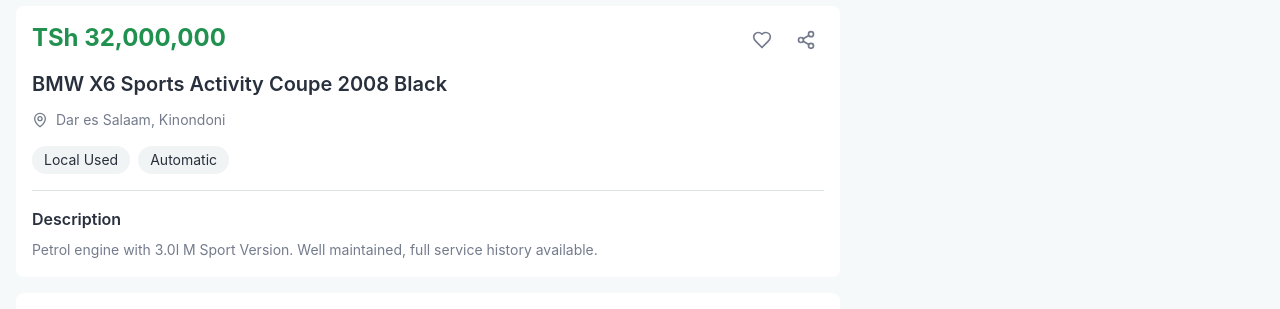
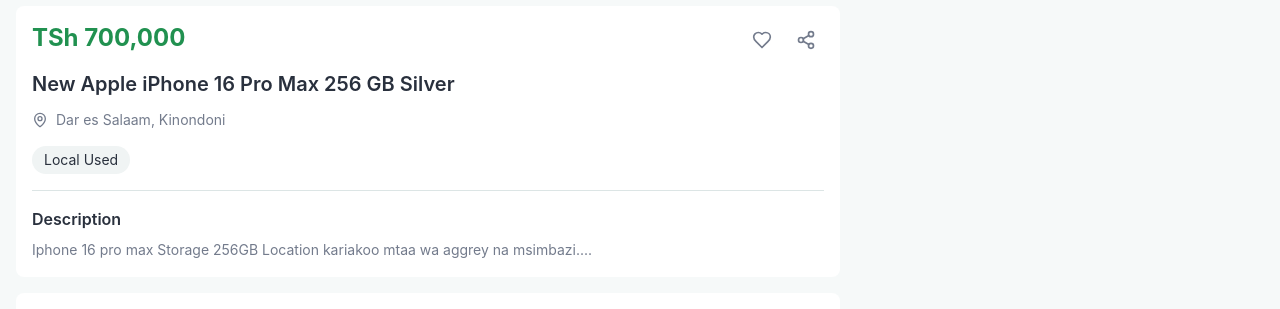
Before and after one commit to Prashant8409/withpayment, a React (Vite) app: page /product/1 in a window 1280 px wide. Shown: the part 562-871 px from the top of the page. Built offline with nearby package versions, Linux system fonts and the light colour scheme; the HTML template or start-up script is replaced by a standard one.

Commit message:
Update products.ts

```diff
--- a/src/data/products.ts
+++ b/src/data/products.ts
@@ -13,13 +13,13 @@ export interface Product {
 export const products: Product[] = [
   {
     id: "1",
-    title: "BMW X6 Sports Activity Coupe 2008 Black",
-    price: 32000000,
+    title: "New Apple iPhone 16 Pro Max 256 GB Silver",
+    price: 700000,
     location: "Dar es Salaam, Kinondoni",
     image: "https://i.postimg.cc/XvC6S1td/7079816-MTM5Mi0x-Nj-Aw-LTcy-YWI2Yj-Ex-Yj-It-Mg.webp",
-    description: "Petrol engine with 3.0l M Sport Version. Well maintained, full service history available.",
+    description: "Iphone 16 pro max Storage 256GB Location kariakoo mtaa wa aggrey na msimbazi....",
     condition: "Local Used",
-    transmission: "Automatic",
+    // transmission: "Automatic",
     sellerYears: "5+ Years on Jiji"
   },
   {
```
